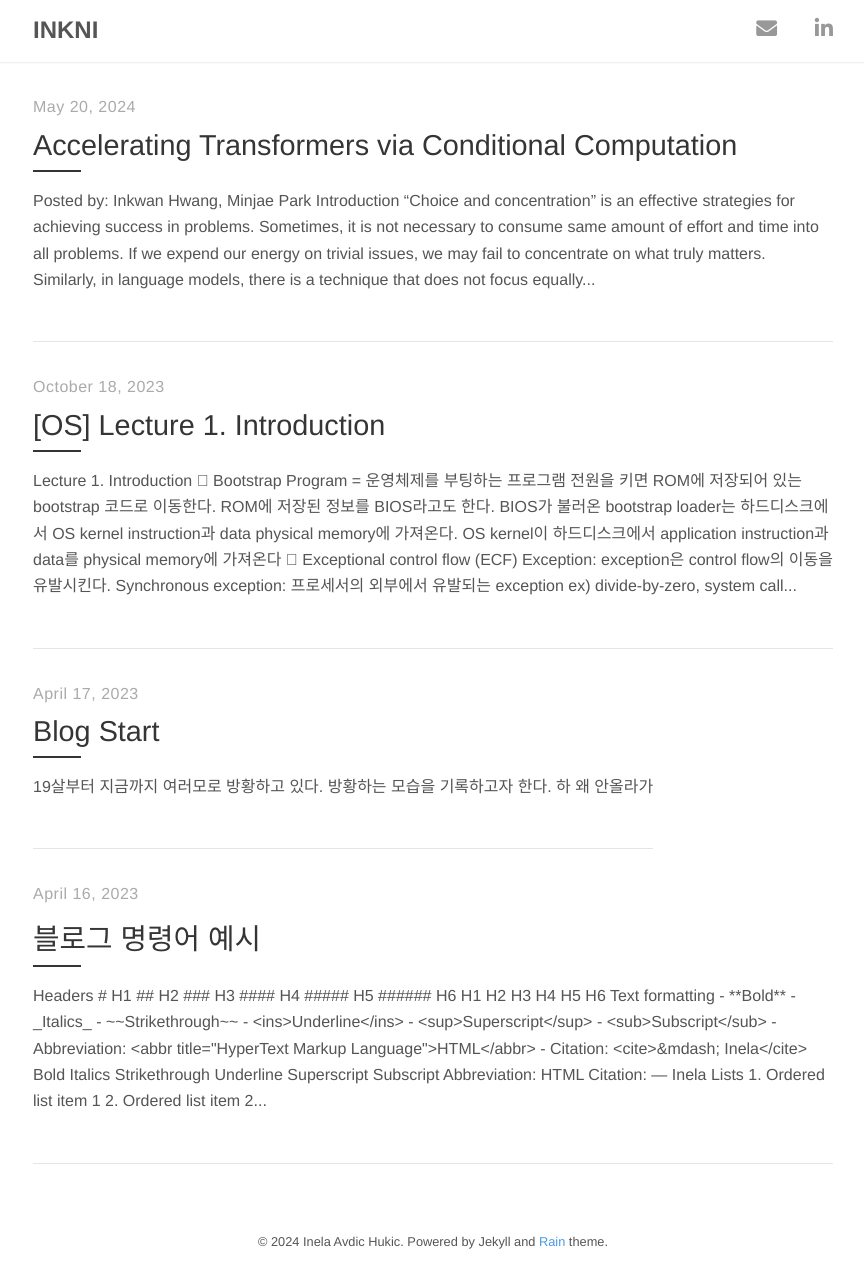
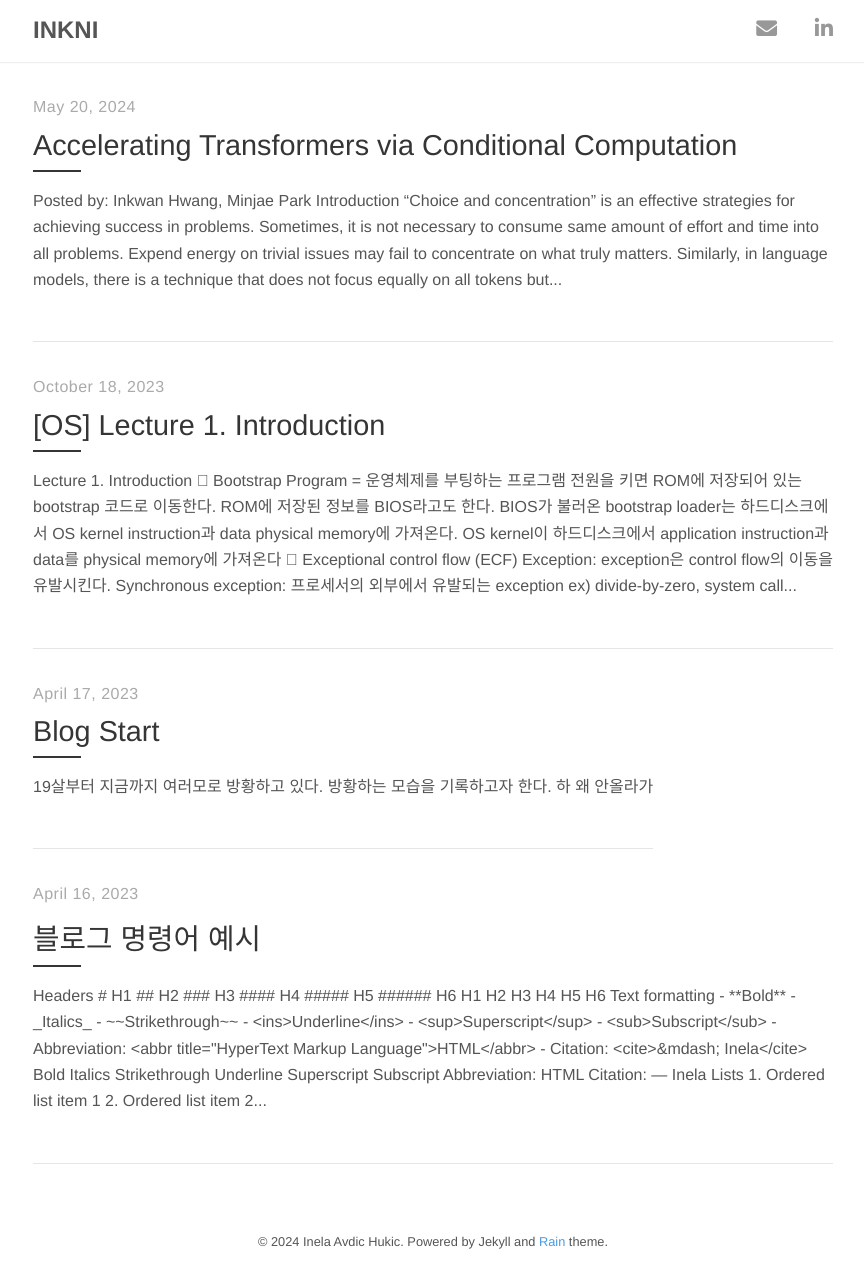
Before and after one commit to inkwanhwang/blog, a Jekyll site: the page built from index.html, in a window 1280 px wide. Shown: the whole page, without its empty margins (207-1071 px from the left). Built offline with Jekyll 4.4.1, drawn with Linux system fonts in a browser that asks for light colours; nearby versions of some CDN libraries; the list of posts is cut into pages by our own code.

Commit message:
Update 2024-05-20-Mixture-of-Depths.md

```diff
--- a/_posts/2024-05-20-Mixture-of-Depths.md
+++ b/_posts/2024-05-20-Mixture-of-Depths.md
@@ -10,7 +10,7 @@ weight: 1
 *Posted by: Inkwan Hwang, Minjae Park*
 
 # Introduction
-“Choice and concentration” is an effective strategies for achieving success in problems. Sometimes, it is not necessary to consume same amount of effort and time into all problems. If we expend our energy on trivial issues, we may fail to concentrate on what truly matters. Similarly, in language models, there is a technique that does not focus equally on all tokens but allocates less budget to non-essential tokens. This technique is called **conditional computation**.
+“Choice and concentration” is an effective strategies for achieving success in problems. Sometimes, it is not necessary to consume same amount of effort and time into all problems. Expend energy on trivial issues may fail to concentrate on what truly matters. Similarly, in language models, there is a technique that does not focus equally on all tokens but allocates less budget to non-essential tokens. This technique is called **conditional computation**.
 
 In this post, We will explain the development of conditional computation in Transformers, focusing on a technology announced this year called **Mixture-of-Texture**.
 
```
